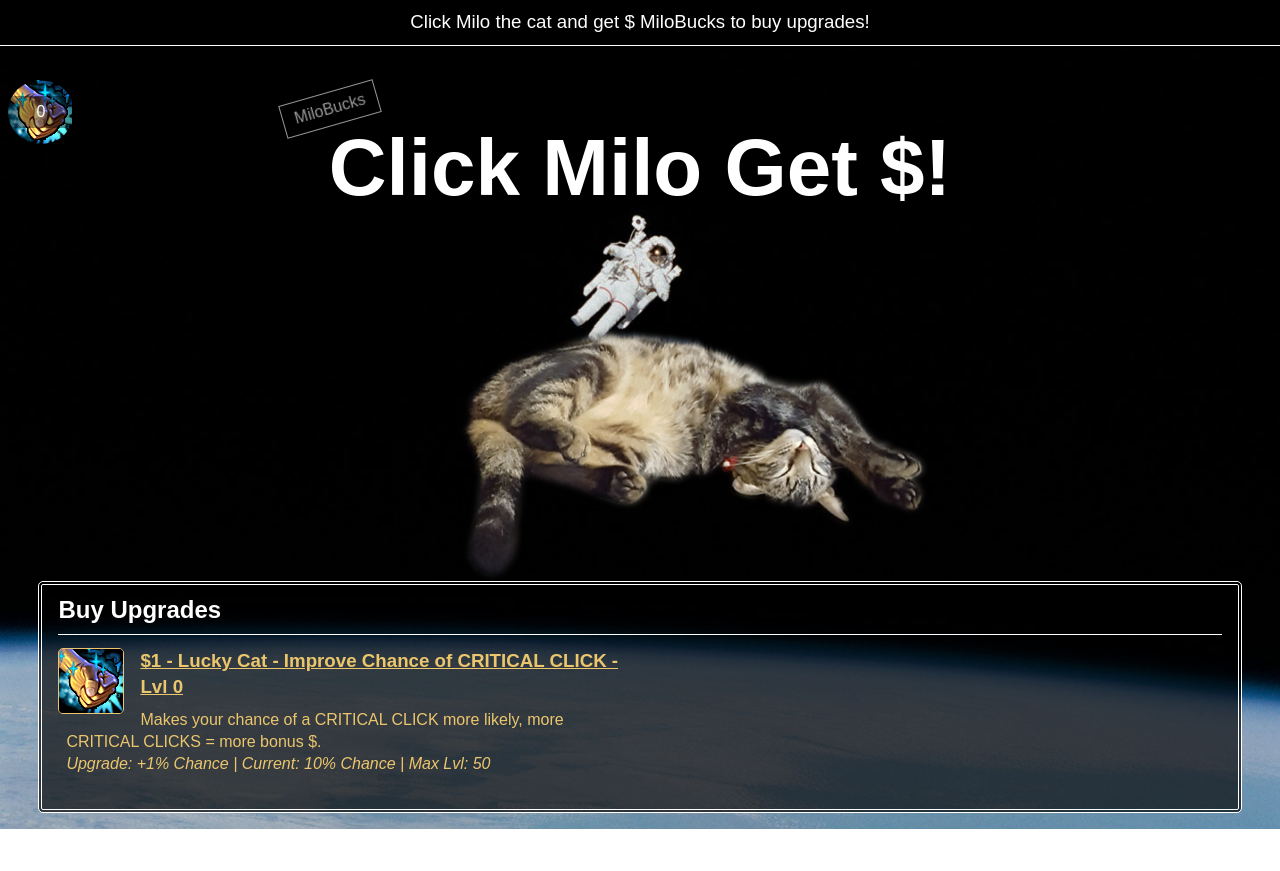
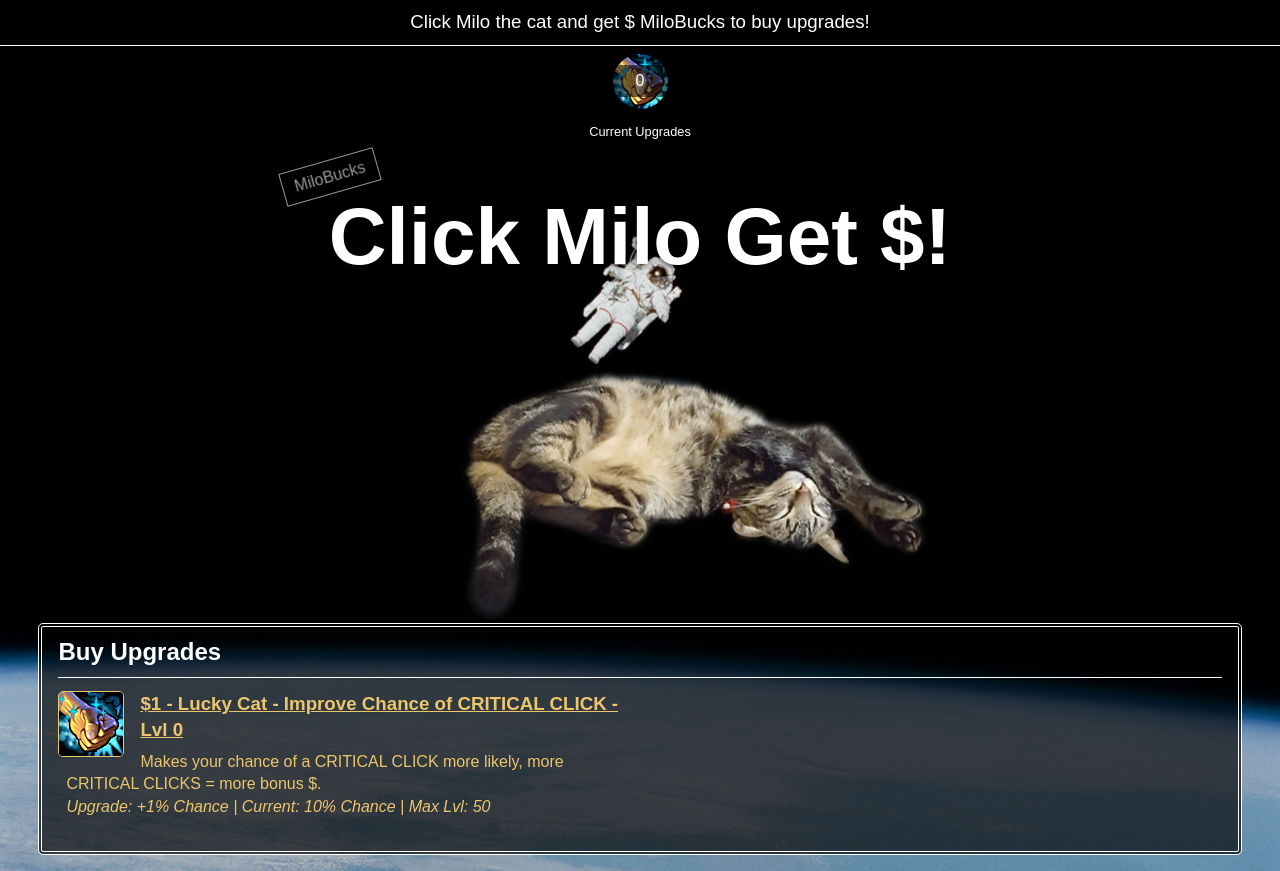
Before and after one commit to sunnymui/milo-clicker, a plain HTML site: page index.html in a window 1280 px wide. Before the commit the page ends 829 px from the top, so only its background shows below. Drawn offline with nearby package versions, Linux system fonts and the light colour scheme.

Commit message:
upgrades sidebar logic added, styling refined

```diff
--- a/css/main.scss
+++ b/css/main.scss
@@ -182,9 +182,9 @@ main {
 	background-image: -webkit-gradient(linear,
 									   left bottom,
 									   left top,
-									   color-stop(0.44, rgb(85, 107, 152)),
-									   color-stop(0.72, rgb(49, 84, 126)),
-									   color-stop(0.86, rgb(15, 31, 79)));
+									   color-stop(0.44, rgb(116, 127, 148)),
+									   color-stop(0.72, rgb(58, 87, 121)),
+									   color-stop(0.86, rgb(25, 36, 70)));
 }
 
 // Clickable Layer
@@ -220,6 +220,14 @@ main {
       content: 'CRITICAL!';
     }
   }
+
+  &.upgrade {
+    color: $gold;
+  }
+
+  &.no-money {
+
+  }
 }
 
 .cat {
@@ -247,6 +255,7 @@ main {
   // so the pseudo element is positioned within the counter
   position: relative;
   font-size: 3.5em;
+  margin: 0.5em auto;
   color: #fff;
   text-shadow: 0 0 10px #000;
 }
@@ -287,27 +296,37 @@ main {
 }
 
 .upgrades-tracker {
-    @include margin-padding(0,0);
-    position: absolute;
-    left: 0.5em;
-    top: 5em;
+    @include margin-padding(0 auto,0);
     // the width of the upgrade pics
-    width: 66px;
-    max-width: 10%;
+    text-align: center;
     list-style: none;
 
     li {
-      // to keep it positioned within the list item
+      // to keep children positioned within the list item
       position: relative;
       // circles for the pics
       border-radius: 100%;
+      // so everything next to each other and text align center will center
+      display: inline-block;
       overflow: hidden;
+      margin: 0.5em;
+      transition: 1s opacity;
+      opacity: 1;
+      width: 55px;
+      max-width: 15vw;
+
+      &.inactive {
+        opacity: 0;
+        width: 0;
+        height: 0;
+        position: absolute;
+      }
     }
 
     p {
       @include margin-padding(0,0.3em);
       color: #fff;
-      background: rgba(0, 0, 0, 0.4);
+      background: rgba(0, 0, 0, 0.55);
       // so it gets centered and bg is length of bg img
       width: 100%;
       text-align: center;
@@ -315,9 +334,18 @@ main {
     }
 
     img {
+      // stretch proportionately by width
       max-width: 100%;
     }
 
+    &::after {
+      display: block;
+      margin: 0 auto;
+      color: #fff;
+      font-size: 0.8em;
+      text-align: center;
+      content: 'Current Upgrades';
+    }
 }
 
 .upgrades {
--- a/js/main.js
+++ b/js/main.js
@@ -64,6 +64,7 @@
     ],
     sidebar_tooltip: 'Upgrade Level:',
     upgrades_title: 'Buy Upgrades',
+    sidebar_title: 'Current Upgrades',
     notifications: {
       maxed_out_upgrade: "CAN'T UPGRADE! Max level reached for upgrade!",
       inactive_upgrade: 'Sorry, you must unlock upgrade by buying  previous upgrade type first',
@@ -94,6 +95,147 @@
     Return: a random number (floating point) in the range
     */
       return Math.random() * (max-min) + min;
+    }
+  };
+
+  //=============================//
+  //    UI Creation Functions    //
+  //=============================//
+
+  var generate_ui = {
+    notification_bar: function() {
+      // create element for all the notifications in game
+      var notification_bar = document.createElement('h3');
+      // add notifications class to the notifications element
+      notification_bar.classList.add('notifications', 'center-text');
+      // set starting text in the notifications bar to game instructions
+      notification_bar.textContent = ui_text.notifications.instructions;
+
+      return notification_bar;
+    },
+    upgrades_sidebar: function() {
+      // create an upgrades/lvls tracker sidebar element
+      var upgrades_sidebar = document.createElement('ul');
+      // init var for list items in the sidebar
+      var upgrades_sidebar_item;
+      // init var for current upgrade in the list
+      var current_upgrade;
+      // generate the initial crit chance upgrade list item
+      for (i = 0; i < ui_text.upgrades.length; i+=1) {
+        // cache ref to the current upgrade in the ui text array
+        current_upgrade = ui_text.upgrades[i];
+        // generate the upgrade based on the upgrade class name
+        upgrades_sidebar_item = this.upgrades_sidebar_item(current_upgrade.class);
+        // add identifier attribute to the element
+        upgrades_sidebar_item.setAttribute('data-id', current_upgrade.class);
+        // after the first sidebar item
+        if (i > 0) {
+          // hide the rest until unlocked
+          upgrades_sidebar_item.classList.add('inactive');
+        }
+        // add the upgrade sidebar item to the sidebar list
+        upgrades_sidebar.appendChild(upgrades_sidebar_item);
+      }
+      // add the upgrades tracker class
+      upgrades_sidebar.classList.add('upgrades-tracker');
+
+      return upgrades_sidebar;
+    },
+    upgrades_sidebar_item: function(type) {
+      // cache easier to read reference to the ui text upgrades array
+      var upgrade_text = ui_text.upgrades;
+      // cache easier to read reference to the ui text upgrade indexes
+      var indexes = ui_text.upgrade_indexes;
+      // create the li item for the sidebar list
+      var upgrades_sidebar_item = document.createElement('li');
+      // create the text label for the sidebar item
+      var upgrades_sidebar_label = document.createElement('p');
+      // create the img element for the sidebar item
+      var upgrades_sidebar_img = document.createElement('img');
+      // assign crit chance img src
+      upgrades_sidebar_img.src = assets[type+'_src'];
+      // make the label equal to the level of the unclocked skill
+      upgrades_sidebar_label.textContent = player.upgrades[type].level;
+      // add a title attribute
+      upgrades_sidebar_item.title = upgrade_text[indexes[type]].title +
+                                    ' - ' +
+                                    ui_text.sidebar_tooltip +
+                                    ' ' +
+                                    player.upgrades[type].level;
+      // append the label to the li
+      upgrades_sidebar_item.appendChild(upgrades_sidebar_label);
+      // append the img to the li
+      upgrades_sidebar_item.appendChild(upgrades_sidebar_img);
+      // add the vertical centering class to label
+      upgrades_sidebar_label.classList.add('v-center-absolute');
+
+      return upgrades_sidebar_item;
+    },
+    counter: function () {
+      // create element for click amount counter
+      var click_counter = document.createElement('h2');
+      // add counter class to click counter
+      click_counter.classList.add('counter', 'center-text');
+      // start click counter at 0
+      click_counter.textContent = ui_text.counter_start;
+
+      return click_counter;
+    },
+    cat: function () {
+      // create the img element for the cat
+      var cat = document.createElement('img');
+      // set image source to milo's pic
+      cat.src = assets.milo_src;
+      // prevent draggable selection on the img from interfering with clicks
+      cat.draggable = false;
+      // add cat class to milo element
+      cat.classList.add('cat');
+
+      return cat;
+    },
+    upgrades_menu: function() {
+      // Create the upgrades menu
+      var upgrades = document.createElement('ul');
+      // add class upgrades for upgrade menu
+      upgrades.classList.add('upgrades');
+      // Add a heading to the upgrades container
+      $(upgrades).append('<li class="upgrades-header"><h2>'+ ui_text.upgrades_title  +'</h2></li>');
+
+      // init vars to use in the loop as references for current items
+      var current_text_item;
+      var current_upgrade_item;
+      var inactive_class = '';
+      // append each of the upgrade options to the ui list container element
+      for (i=0; i < ui_text.upgrades.length; i += 1) {
+        // the current item in the ui text object
+        current_text_item = ui_text.upgrades[i];
+        // the current upgrade in the player.upgrades object
+        current_upgrade_item = player.upgrades[current_text_item.class];
+        // add inactive class to items that aren't unlocked yet to hide
+        if (!current_upgrade_item.active) {
+          inactive_class = ' inactive';
+        }
+        // append li html to the upgrades ul
+        $(upgrades).append(
+          '<li class="'+ current_text_item.class + inactive_class +'">'+
+            '<a href="#">'+
+              '<img src="' + assets[current_text_item.class+'_src'] +'">'+
+              '<h3>'+
+                '$' + current_upgrade_item.cost + ' - ' + current_text_item.title + ' - Lvl ' + current_upgrade_item.level +
+              '</h3>'+
+              '<p>'+
+                current_text_item.description +
+                '<br>' +
+                '<em>' +
+                'Upgrade: ' + current_text_item.prefix + current_upgrade_item.increase + current_text_item.unit + ' | Current: ' + current_upgrade_item.current + current_text_item.unit + ' | Max Lvl: ' + current_upgrade_item.max_level +
+                '</em>' +
+              '</p>'+
+            '</a>'+
+          '</li>'
+        );
+      }
+
+      return upgrades;
     }
   };
 
@@ -398,6 +540,8 @@
       this.upgrades[next_upgrade].active = true;
       // remove inactive class of next upgrade
       document.getElementsByClassName(next_upgrade)[0].classList.remove(inactive_class);
+      // unlock the next upgrade in the sidebar by removing hidden class
+      $(".upgrades-tracker li[data-id='"+ next_upgrade +"']").removeClass('inactive');
     }
   };
 
@@ -433,16 +577,22 @@
     var element_title = document.querySelector(upgrade_class + ' h3');
     // the paragraph elemene tfor the current upgrade
     var element_desc = document.querySelector(upgrade_class + ' p');
+    // get the upgrade element in the sidebar
+    var sidebar_upgrade_label = document.querySelector('li[data-id='+ type +'] p');
 
     // render different format if can't be upgraded since at max level
     if (this_upgrade.level === this_upgrade.max_level) {
       // update the displayed title for the current upgrade
       element_title.innerHTML =
         '<del>' + this_text.title + '</del>' + ' - MAX LVL';
+      // display max in sidebar label
+      sidebar_upgrade_label.textContent = 'MAX';
     } else {
       // update the displayed title with current level and cost info
       element_title.innerHTML =
         this_upgrade.cost.toLocaleString(undefined, {style: 'currency', currency: 'USD'}) + ' - ' + this_text.title + ' - Lvl ' + this_upgrade.level;
+      // update sidebar label of current upgrade with current level
+      sidebar_upgrade_label.textContent = this_upgrade.level;
     }
 
     // update the displayed description for the current upgrade
@@ -528,93 +678,15 @@
   var ui_elements = document.createDocumentFragment();
 
   // create element for all the notifications in game
-  var notification_bar = document.createElement('h3');
-  // add notifications class to the notifications element
-  notification_bar.classList.add('notifications', 'center-text');
-  // set starting text in the notifications bar to game instructions
-  notification_bar.textContent = ui_text.notifications.instructions;
-
+  var notification_bar = generate_ui.notification_bar();
   // create an upgrades/lvls tracker sidebar element
-  var upgrades_sidebar = document.createElement('ul');
-  // create the li item for the sidebar list
-  var upgrades_sidebar_item = document.createElement('li');
-  // create the text label for the sidebar item
-  var upgrades_sidebar_label = document.createElement('p');
-  // create the img element for the sidebar item
-  var upgrades_sidebar_img = document.createElement('img');
-  // assign crit chance img src
-  upgrades_sidebar_img.src = assets.crit_chance_src;
-  // make the label equal to the level of the unclocked skill
-  upgrades_sidebar_label.textContent = player.upgrades.crit_chance.level;
-  // add a title attribute
-  upgrades_sidebar_item.title = ui_text.upgrades[0].title + ' - ' + ui_text.sidebar_tooltip + ' ' + player.upgrades.crit_chance.level;
-  // append the label to the li
-  upgrades_sidebar_item.appendChild(upgrades_sidebar_label);
-  // append the img to the li
-  upgrades_sidebar_item.appendChild(upgrades_sidebar_img);
-  // append the li to the ul
-  upgrades_sidebar.appendChild(upgrades_sidebar_item);
-  // add the upgrades tracker class
-  upgrades_sidebar.classList.add('upgrades-tracker');
-  // add the vertical centering class to label
-  upgrades_sidebar_label.classList.add('v-center-absolute');
-
+  var upgrades_sidebar = generate_ui.upgrades_sidebar();
   // create element for click amount counter
-  var click_counter = document.createElement('h2');
-  // add counter class to click counter
-  click_counter.classList.add('counter', 'center-text');
-  // start click counter at 0
-  click_counter.textContent = ui_text.counter_start;
-
+  var click_counter = generate_ui.counter();
   // create the img element for the cat
-  var milo = document.createElement('img');
-  // set image source to milo's pic
-  milo.src = assets.milo_src;
-  // prevent draggable selection on the img from interfering with clicks
-  milo.draggable = false;
-  // add cat class to milo element
-  milo.classList.add('cat');
-
+  var milo = generate_ui.cat();
   // Create the upgrades menu
-  var upgrades = document.createElement('ul');
-  // add class upgrades for upgrade menu
-  upgrades.classList.add('upgrades');
-  // Add a heading to the upgrades container
-  $(upgrades).append('<li class="upgrades-header"><h2>'+ ui_text.upgrades_title  +'</h2></li>');
-
-  // init vars to use in the loop as references for current items
-  var current_text_item;
-  var current_upgrade_item;
-  var inactive_class = '';
-  // append each of the upgrade options to the ui list container element
-  for (i=0; i < ui_text.upgrades.length; i += 1) {
-    // the current item in the ui text object
-    current_text_item = ui_text.upgrades[i];
-    // the current upgrade in the player.upgrades object
-    current_upgrade_item = player.upgrades[current_text_item.class];
-    // add inactive class to items that aren't unlocked yet to hide
-    if (!current_upgrade_item.active) {
-      inactive_class = ' inactive';
-    }
-    // append li html to the upgrades ul
-    $(upgrades).append(
-      '<li class="'+ current_text_item.class + inactive_class +'">'+
-        '<a href="#">'+
-          '<img src="' + assets[current_text_item.class+'_src'] +'">'+
-          '<h3>'+
-            '$' + current_upgrade_item.cost + ' - ' + current_text_item.title + ' - Lvl ' + current_upgrade_item.level +
-          '</h3>'+
-          '<p>'+
-            current_text_item.description +
-            '<br>' +
-            '<em>' +
-            'Upgrade: ' + current_text_item.prefix + current_upgrade_item.increase + current_text_item.unit + ' | Current: ' + current_upgrade_item.current + current_text_item.unit + ' | Max Lvl: ' + current_upgrade_item.max_level +
-            '</em>' +
-          '</p>'+
-        '</a>'+
-      '</li>'
-    );
-  }
+  var upgrades = generate_ui.upgrades_menu();
 
   // add the notification bar to dom fragment
   ui_elements.appendChild(notification_bar);
```
Also changed, not shown: css/main.css.
